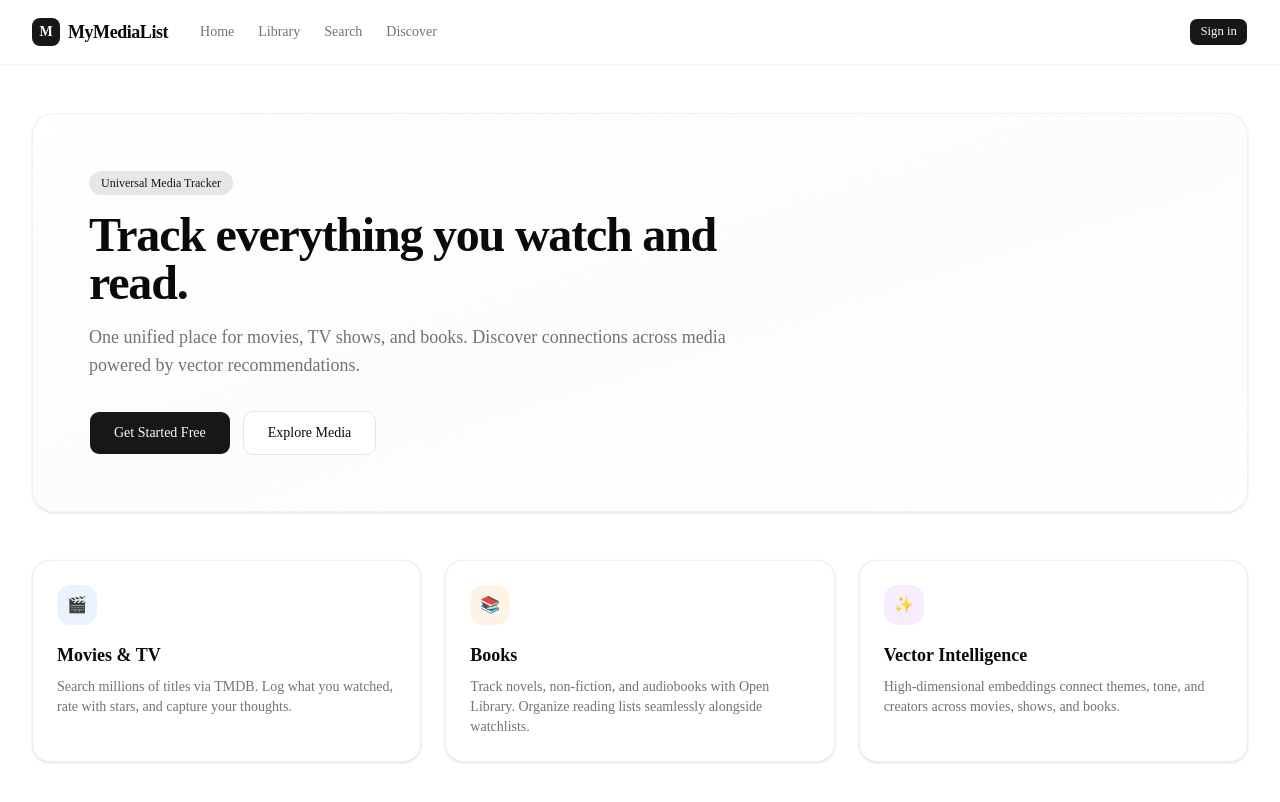
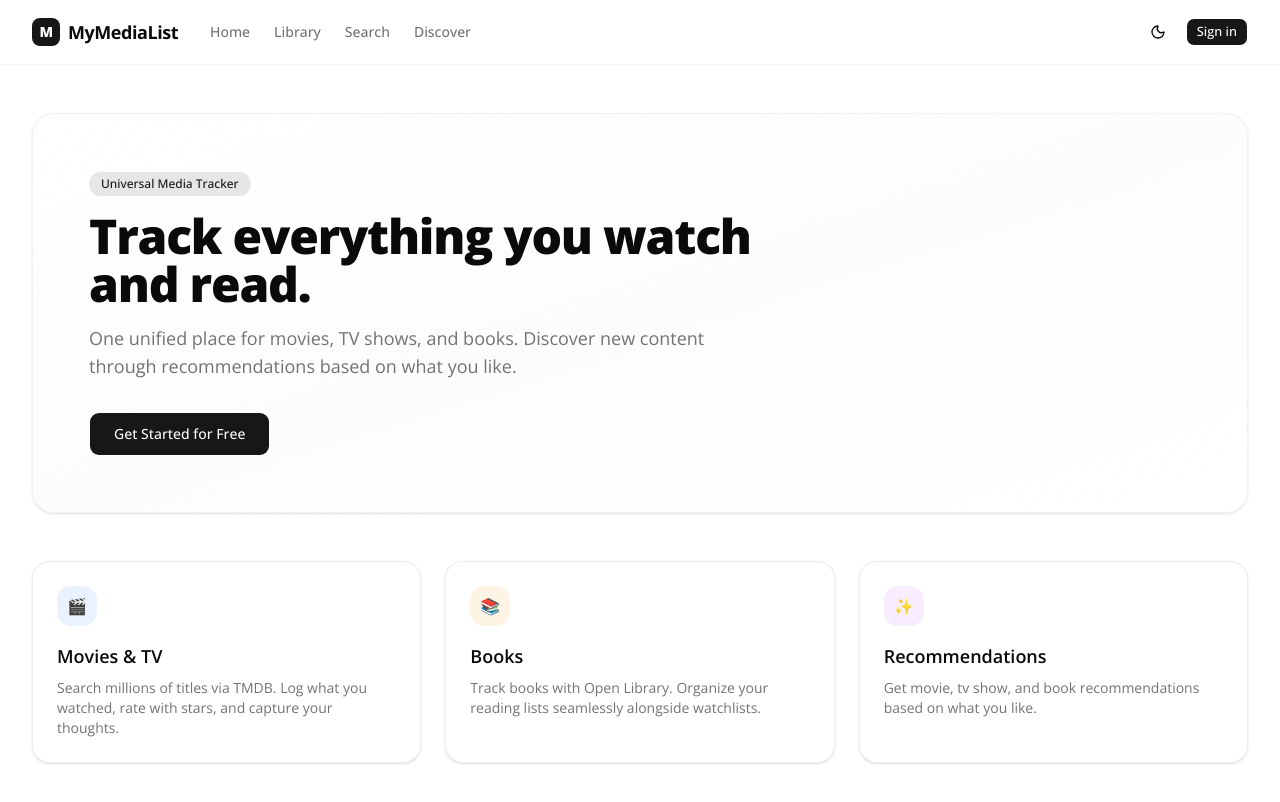
Before and after one commit to AmitN2020/MyMediaList, a Next.js app: page / in a window 1280 px wide. Shown: the top 802 px of the page. Built offline with nearby package versions, Linux system fonts and the light colour scheme; no server answers.

Commit message:
added dark mode and changed some other stuff

```diff
--- a/src/app/(app)/items/[id]/page.tsx
+++ b/src/app/(app)/items/[id]/page.tsx
@@ -2,6 +2,7 @@ import { notFound } from "next/navigation";
 import Image from "next/image";
 import Link from "next/link";
 import { Suspense } from "react";
+import { connection } from "next/server";
 import { BookOpen, Film, Tv, ArrowLeft } from "lucide-react";
 import { db } from "@/db/client";
 import { items } from "@/db/schema";
@@ -36,6 +37,7 @@ function ItemDetailSkeleton() {
 }
 
 async function ItemDetails({ params }: PageProps) {
+  await connection();
   const { id } = await params;
 
   const item = await db.query.items.findFirst({ where: eq(items.id, id) });
--- a/src/app/(app)/page.tsx
+++ b/src/app/(app)/page.tsx
@@ -5,40 +5,13 @@ import { auth } from "@/auth";
 import { Button } from "@/components/ui/button";
 import { RecommendationShelves } from "@/components/recommendation-shelves";
 
-async function HeroActions() {
-  await connection();
-  const session = await auth();
-
-  if (session?.user) {
-    return (
-      <>
-        <Link href="/library">
-          <Button size="lg" className="h-11 px-6">
-            Go to Your Library
-          </Button>
-        </Link>
-        <Link href="/search">
-          <Button size="lg" variant="outline" className="h-11 px-6">
-            Search Catalog
-          </Button>
-        </Link>
-      </>
-    );
-  }
-
+function HeroActions() {
   return (
-    <>
-      <Link href="/login">
-        <Button size="lg" className="h-11 px-6">
-          Get Started Free
-        </Button>
-      </Link>
-      <Link href="/search">
-        <Button size="lg" variant="outline" className="h-11 px-6">
-          Explore Media
-        </Button>
-      </Link>
-    </>
+    <Link href="/login">
+      <Button size="lg" className="h-11 px-6">
+        Get Started for Free
+      </Button>
+    </Link>
   );
 }
 
@@ -46,12 +19,27 @@ function HeroActionsSkeleton() {
   return (
     <div className="flex gap-3">
       <div className="h-11 w-36 animate-pulse rounded-lg bg-muted/60" />
-      <div className="h-11 w-36 animate-pulse rounded-lg bg-muted/40" />
     </div>
   );
 }
 
-export default function HomePage() {
+// Separate component to handle the dynamic auth check inside Suspense
+async function HomeContent() {
+  await connection();
+  const session = await auth();
+
+  // If logged in, show only the recommendations view
+  if (session?.user) {
+    return (
+      <div className="container mx-auto max-w-7xl px-4 py-8 sm:px-8">
+        <Suspense fallback={<div className="h-48 animate-pulse rounded-2xl bg-muted/40" />}>
+          <RecommendationShelves />
+        </Suspense>
+      </div>
+    );
+  }
+
+  // Default marketing view when not logged in
   return (
     <div className="container mx-auto max-w-7xl px-4 py-12 sm:px-8">
       <section className="relative overflow-hidden rounded-3xl border border-border/50 bg-gradient-to-br from-card via-muted/30 to-card p-8 sm:p-14 shadow-sm">
@@ -63,7 +51,7 @@ export default function HomePage() {
             Track everything you watch and read.
           </h1>
           <p className="text-base text-muted-foreground sm:text-lg">
-            One unified place for movies, TV shows, and books. Discover connections across media powered by vector recommendations.
+            One unified place for movies, TV shows, and books. Discover new content through recommendations based on what you like.
           </p>
 
           <div className="flex flex-wrap items-center gap-3 pt-4">
@@ -91,7 +79,7 @@ export default function HomePage() {
           </div>
           <h3 className="font-semibold text-lg">Books</h3>
           <p className="mt-2 text-sm text-muted-foreground">
-            Track novels, non-fiction, and audiobooks with Open Library. Organize reading lists seamlessly alongside watchlists.
+            Track books with Open Library. Organize your reading lists seamlessly alongside watchlists.
           </p>
         </div>
 
@@ -99,9 +87,9 @@ export default function HomePage() {
           <div className="flex size-10 items-center justify-center rounded-xl bg-purple-500/10 text-purple-500 font-bold mb-4">
             ✨
           </div>
-          <h3 className="font-semibold text-lg">Vector Intelligence</h3>
+          <h3 className="font-semibold text-lg">Recommendations</h3>
           <p className="mt-2 text-sm text-muted-foreground">
-            High-dimensional embeddings connect themes, tone, and creators across movies, shows, and books.
+            Get movie, tv show, and book recommendations based on what you like.
           </p>
         </div>
       </section>
@@ -112,3 +100,11 @@ export default function HomePage() {
     </div>
   );
 }
+
+export default function HomePage() {
+  return (
+    <Suspense fallback={<div className="container mx-auto max-w-7xl px-4 py-12 sm:px-8 h-96 animate-pulse rounded-3xl bg-muted/20" />}>
+      <HomeContent />
+    </Suspense>
+  );
+}
--- a/src/app/globals.css
+++ b/src/app/globals.css
@@ -2,14 +2,14 @@
 @import "tw-animate-css";
 @import "shadcn/tailwind.css";
 
-@custom-variant dark (&:is(.dark *));
+@custom-variant dark (&:is(.dark, .dark *));
 
 @theme inline {
   --color-background: var(--background);
   --color-foreground: var(--foreground);
-  --font-sans: var(--font-sans);
+  --font-sans: var(--font-sans), system-ui, sans-serif;
   --font-mono: var(--font-geist-mono);
-  --font-heading: var(--font-sans);
+  --font-heading: var(--font-sans), system-ui, sans-serif;
   --color-sidebar-ring: var(--sidebar-ring);
   --color-sidebar-border: var(--sidebar-border);
   --color-sidebar-accent-foreground: var(--sidebar-accent-foreground);
@@ -122,7 +122,7 @@
     @apply border-border outline-ring/50;
   }
   body {
-    @apply bg-background text-foreground;
+    @apply bg-background text-foreground font-sans;
   }
   html {
     @apply font-sans;
--- a/src/app/layout.tsx
+++ b/src/app/layout.tsx
@@ -1,15 +1,12 @@
 import type { Metadata } from "next";
-import { Geist, Geist_Mono } from "next/font/google";
+import { Open_Sans } from "next/font/google";
 import "./globals.css";
+import { ThemeProvider } from "@/components/theme-provider";
 
-const geistSans = Geist({
-  variable: "--font-geist-sans",
+const openSans = Open_Sans({
   subsets: ["latin"],
-});
-
-const geistMono = Geist_Mono({
-  variable: "--font-geist-mono",
-  subsets: ["latin"],
+  variable: "--font-sans",
+  display: "swap",
 });
 
 export const metadata: Metadata = {
@@ -17,6 +14,8 @@ export const metadata: Metadata = {
   description:
     "A modern tracker for movies, TV shows, and books, with personalized recommendations and semantic search.",
 };
+
+const themeScript = `(function(){try{var s=localStorage.getItem('theme');var d=window.matchMedia('(prefers-color-scheme: dark)').matches;if(s==='dark'||(!s&&d)){document.documentElement.classList.add('dark')}else{document.documentElement.classList.remove('dark')}}catch(e){}})()`;
 
 export default function RootLayout({
   children,
@@ -26,10 +25,21 @@ export default function RootLayout({
   return (
     <html
       lang="en"
-      className={`${geistSans.variable} ${geistMono.variable} h-full antialiased`}
+      suppressHydrationWarning
+      className={`${openSans.variable} ${openSans.className} h-full antialiased`}
     >
-      <body className="min-h-full flex flex-col bg-background text-foreground">
-        {children}
+      <body
+        suppressHydrationWarning
+        className="min-h-full flex flex-col bg-background text-foreground font-sans"
+      >
+        <script
+          id="theme-initializer"
+          suppressHydrationWarning
+          dangerouslySetInnerHTML={{ __html: themeScript }}
+        />
+        <ThemeProvider>
+          {children}
+        </ThemeProvider>
       </body>
     </html>
   );
--- a/src/components/header.tsx
+++ b/src/components/header.tsx
@@ -4,6 +4,7 @@ import { Suspense } from "react";
 import { connection } from "next/server";
 import { auth, signOut } from "@/auth";
 import { Button } from "@/components/ui/button";
+import { ThemeToggle } from "@/components/theme-toggle";
 
 async function UserMenu() {
   await connection();
@@ -82,7 +83,8 @@ export function Header() {
           </nav>
         </div>
 
-        <div className="flex items-center gap-3">
+        <div className="flex items-center gap-2 sm:gap-3">
+          <ThemeToggle />
           <Suspense fallback={<UserMenuSkeleton />}>
             <UserMenu />
           </Suspense>
--- /dev/null
+++ b/src/components/theme-provider.tsx
@@ -0,0 +1,109 @@
+"use client";
+
+import * as React from "react";
+
+type Theme = "dark" | "light" | "system";
+
+type ThemeProviderContextType = {
+  theme: Theme;
+  resolvedTheme: "dark" | "light";
+  setTheme: (theme: Theme) => void;
+  toggleTheme: () => void;
+};
+
+const defaultContext: ThemeProviderContextType = {
+  theme: "system",
+  resolvedTheme: "light",
+  setTheme: () => {},
+  toggleTheme: () => {},
+};
+
+const ThemeContext = React.createContext<ThemeProviderContextType>(defaultContext);
+
+export function ThemeProvider({
+  children,
+  defaultTheme = "system",
+  storageKey = "theme",
+}: {
+  children: React.ReactNode;
+  defaultTheme?: Theme;
+  storageKey?: string;
+}) {
+  const [theme, setThemeState] = React.useState<Theme>(defaultTheme);
+  const [resolvedTheme, setResolvedTheme] = React.useState<"dark" | "light">("light");
+
+  React.useEffect(() => {
+    try {
+      const savedTheme = localStorage.getItem(storageKey) as Theme | null;
+      if (savedTheme && (savedTheme === "dark" || savedTheme === "light" || savedTheme === "system")) {
+        setThemeState(savedTheme);
+      }
+    } catch {
+      // Ignore localStorage read failures
+    }
+  }, [storageKey]);
+
+  React.useEffect(() => {
+    const root = document.documentElement;
+    const mediaQuery = window.matchMedia("(prefers-color-scheme: dark)");
+
+    const updateResolvedTheme = () => {
+      let isDark = false;
+      if (theme === "system") {
+        isDark = mediaQuery.matches;
+      } else {
+        isDark = theme === "dark";
+      }
+
+      setResolvedTheme(isDark ? "dark" : "light");
+
+      if (isDark) {
+        root.classList.add("dark");
+      } else {
+        root.classList.remove("dark");
+      }
+    };
+
+    updateResolvedTheme();
+
+    const listener = () => {
+      if (theme === "system") {
+        updateResolvedTheme();
+      }
+    };
+
+    mediaQuery.addEventListener("change", listener);
+    return () => mediaQuery.removeEventListener("change", listener);
+  }, [theme]);
+
+  const setTheme = React.useCallback(
+    (newTheme: Theme) => {
+      try {
+        localStorage.setItem(storageKey, newTheme);
+      } catch {
+        // Ignore localStorage write failures
+      }
+      setThemeState(newTheme);
+    },
+    [storageKey]
+  );
+
+  const toggleTheme = React.useCallback(() => {
+    const isCurrentlyDark = typeof document !== "undefined"
+      ? document.documentElement.classList.contains("dark")
+      : resolvedTheme === "dark";
+    const nextTheme = isCurrentlyDark ? "light" : "dark";
+    setTheme(nextTheme);
+  }, [resolvedTheme, setTheme]);
+
+  return (
+    <ThemeContext.Provider value={{ theme, resolvedTheme, setTheme, toggleTheme }}>
+      {children}
+    </ThemeContext.Provider>
+  );
+}
+
+export function useTheme() {
+  const context = React.useContext(ThemeContext);
+  return context ?? defaultContext;
+}
--- /dev/null
+++ b/src/components/theme-toggle.tsx
@@ -0,0 +1,24 @@
+"use client";
+
+import { Moon, Sun } from "lucide-react";
+import { useTheme } from "@/components/theme-provider";
+import { Button } from "@/components/ui/button";
+
+export function ThemeToggle() {
+  const { toggleTheme } = useTheme();
+
+  return (
+    <Button
+      variant="ghost"
+      size="icon"
+      onClick={toggleTheme}
+      className="relative size-8 rounded-full text-muted-foreground hover:text-foreground hover:bg-muted/80 transition-colors"
+      title="Toggle theme"
+      aria-label="Toggle theme"
+    >
+      <Moon className="size-4 rotate-0 scale-100 transition-all dark:-rotate-90 dark:scale-0 text-foreground" />
+      <Sun className="absolute size-4 rotate-90 scale-0 transition-all dark:rotate-0 dark:scale-100 text-amber-400" />
+      <span className="sr-only">Toggle theme</span>
+    </Button>
+  );
+}
```
